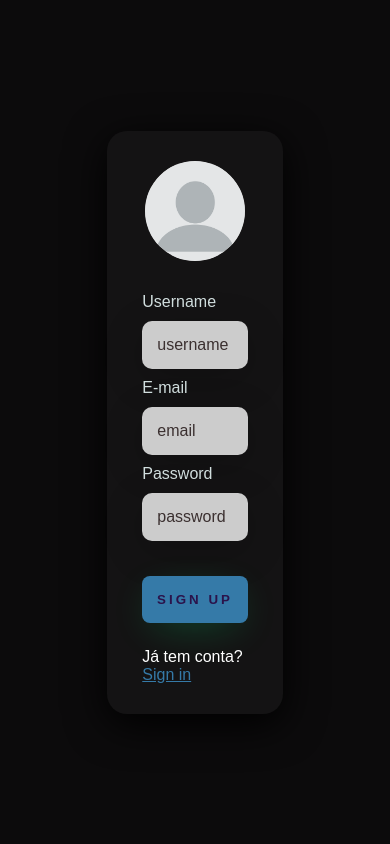
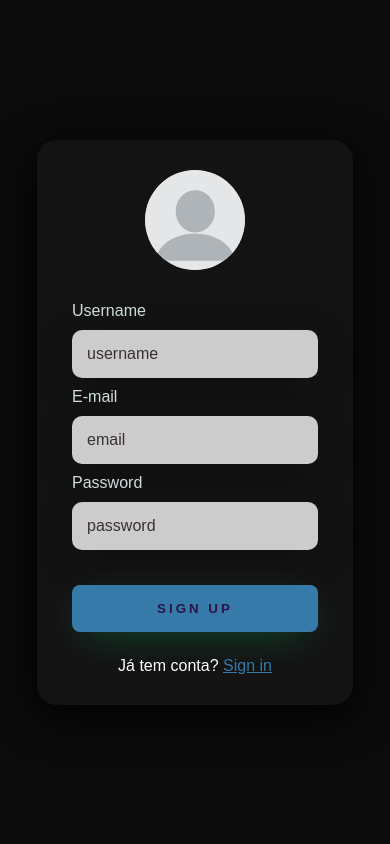
Before and after one commit to luizfernandoin/LUPISMO, a Flask app: page /signup in a window 390 px wide. Run offline with Flask 3, Linux system fonts and the light colour scheme; some libraries are stand-ins or nearby versions.

Commit message:
view: ajustando responsividade sign

```diff
--- a/app/static/css/sign.css
+++ b/app/static/css/sign.css
@@ -137,6 +137,18 @@
     }
 }
 
+@media (max-width: 840px) {
+    .content-login {
+        width: 60%;
+    }
+}
+
+@media (max-width: 690px) {
+    .content-login {
+        width: 70%;
+    }
+}
+
 @media only screen and (max-width: 600px) {
     .main-login {
         flex-direction: column;
@@ -164,3 +176,21 @@
         width: 90%;
     }
 }
+
+@media (max-width: 540px) {
+    .content-login {
+        width: 80%;
+    }
+}
+
+@media (max-width: 440px) {
+    .content-login {
+        width: 90%;
+    }
+}
+
+@media (max-width: 340px) {
+    .content-login {
+        width: 100%;
+    }
+}
```
